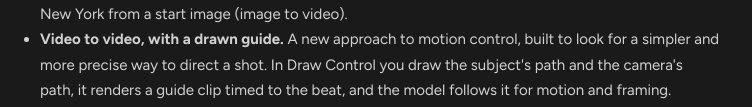
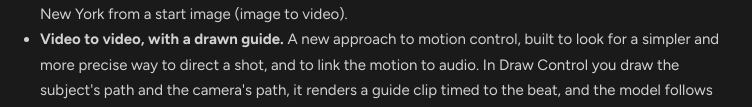
Before and after one commit to koshimazaki/model-arena, a website built with Vite: page blog/index.html in a window 1280 px wide. Shown: the part 845-952 px from the top of the page, 280-1032 px from the left. Built offline with nearby package versions, Linux system fonts and the light colour scheme.

Commit message:
feat(blog): At a glance names the audio link as the second reason for Draw Control

```diff
--- a/blog/index.html
+++ b/blog/index.html
@@ -237,7 +237,7 @@
 <ul>
   <li><strong>Text to video, under hard conditions.</strong> A helmet-cam motocross backflip, described in words alone.</li>
   <li><strong>Images as input.</strong> A character sheet given as a reference and read as a storyboard, then a runner in New York from a start image (image to video).</li>
-  <li><strong>Video to video, with a drawn guide.</strong> A new approach to motion control, built to look for a simpler and more precise way to direct a shot. In Draw Control you draw the subject's path and the camera's path, it renders a guide clip timed to the beat, and the model follows it for motion and framing.</li>
+  <li><strong>Video to video, with a drawn guide.</strong> A new approach to motion control, built to look for a simpler and more precise way to direct a shot, and to link the motion to audio. In Draw Control you draw the subject's path and the camera's path, it renders a guide clip timed to the beat, and the model follows it for motion and framing.</li>
 </ul>
 <p>Each brief was written to each model's own prompting guide, and the prompts are shown under every clip, with changes marked. The three briefs are ten-second HD clips generated from Genobi Studio; the guided clips run 11 to 14 seconds. The models ran in parallel and each finished in three to five minutes. A 10 s HD clip cost from $0.80 (MiniMax H3) to $2.32 (Seedance 2.5).</p>
 <p><strong>The short version:</strong> Seedance 2.5 for fast sports realism, FLUX 3 Video for natural realism and a film look, MiniMax H3 for value, and Kling VIDEO 4.0 in between: close to Seedance on hard motion for less, and the best at following the sound brief. On the drawn guide, Kling followed the path most exactly and Seedance gave the most cinematic take. Every clip shown is the best of a few generations per model, and each brief ends with what the models did well and where they fell short.</p>
```
